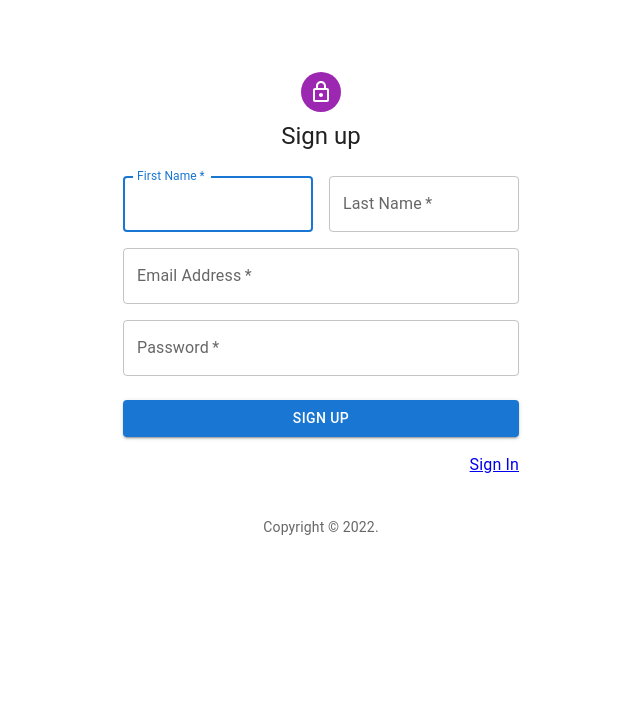
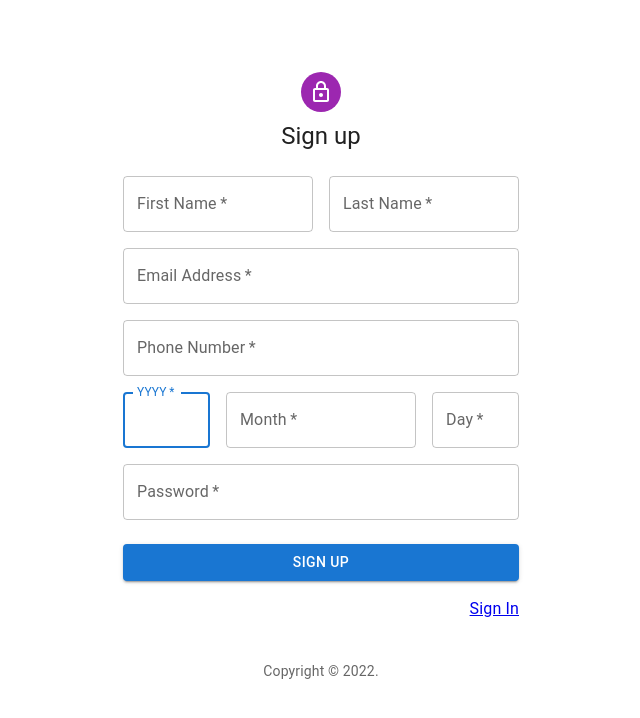
Before and after one commit to vaibhavkaushik/spotify-frontend, a React (Create React App) app: page /signUp in a window 1280 px wide. Shown: the top 718 px of the page, without its empty margins (319-959 px from the left). Built offline with nearby package versions, Linux system fonts and the light colour scheme.

Commit message:
Small modification in Sign Up

```diff
--- a/package.json
+++ b/package.json
@@ -3,6 +3,10 @@
   "version": "0.1.0",
   "private": true,
   "dependencies": {
+    "@date-io/date-fns": "^2.13.1",
+    "@date-io/dayjs": "^2.13.1",
+    "@date-io/luxon": "^2.13.1",
+    "@date-io/moment": "^2.13.1",
     "@emotion/react": "^11.8.1",
     "@emotion/styled": "^11.8.1",
     "@mui/icons-material": "^5.5.0",
--- a/src/components/SignUp.js
+++ b/src/components/SignUp.js
@@ -33,6 +33,8 @@ export default function SignUp() {
     const data = new FormData(event.currentTarget);
     console.log({
       email: data.get('email'),
+      firstName: data.get('firstName'),
+      lastName: data.get('lastName'),
       password: data.get('password'),
     });
   };
@@ -92,6 +94,49 @@ export default function SignUp() {
                 <TextField
                   required
                   fullWidth
+                  id="phone_no"
+                  label="Phone Number"
+                  name="phone_no"
+                  autoComplete="phone_no"
+                />
+              </Grid>
+
+                    <Grid item xs={6} sm={3}>
+                        <TextField
+                        autoComplete="given-name"
+                        name="firstName"
+                        required
+                        fullWidth
+                        id="firstName"
+                        label="YYYY"
+                        autoFocus
+                        />
+                    </Grid>
+                    <Grid item xs={8} sm={6}>
+                        <TextField
+                        required
+                        fullWidth
+                        id="lastName"
+                        label="Month"
+                        name="lastName"
+                        autoComplete="family-name"
+                        />
+                    </Grid>
+                    <Grid item xs={6} sm={3}>
+                        <TextField
+                        required
+                        fullWidth
+                        id="lastName"
+                        label="Day"
+                        name="lastName"
+                        autoComplete="family-name"
+                        />
+                    </Grid>
+
+              <Grid item xs={12}>
+                <TextField
+                  required
+                  fullWidth
                   name="password"
                   label="Password"
                   type="password"
```
Also changed, not shown: 1 other file (tests, documents, lock files or other folders).
